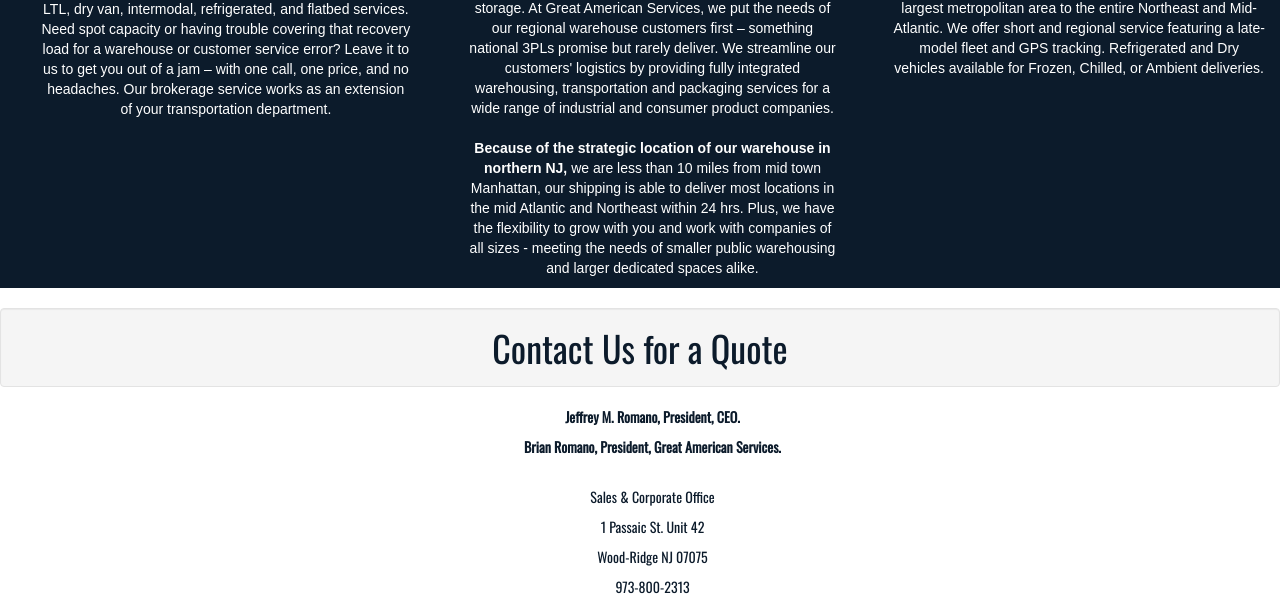
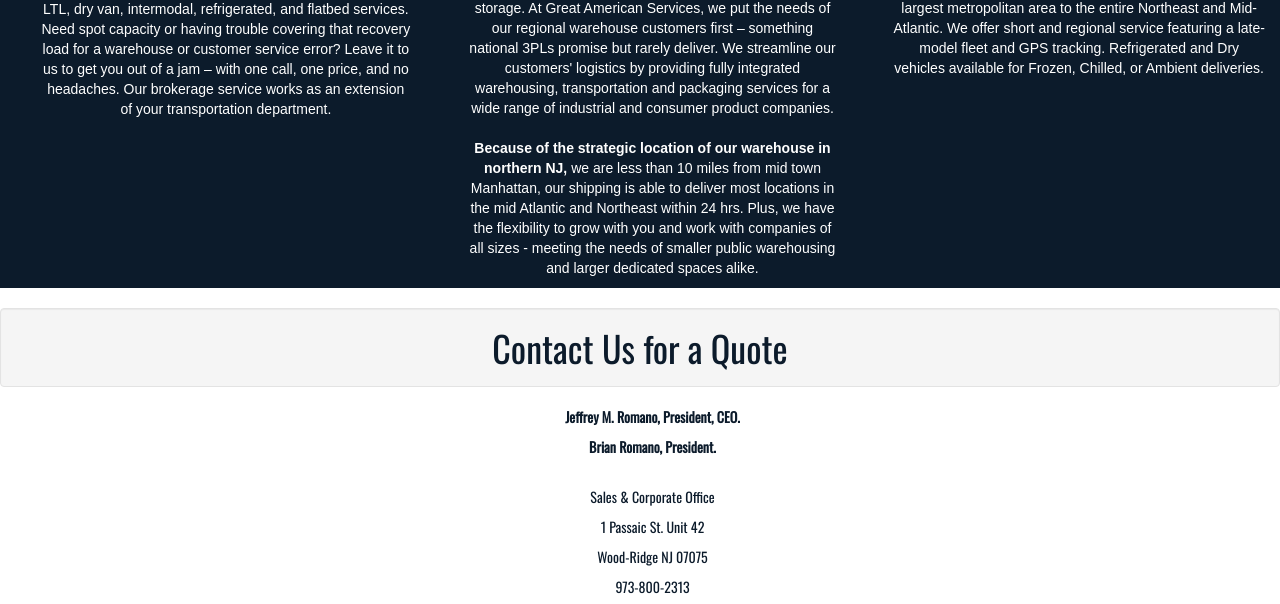
Before and after one commit to ryanfairist/GreatAmericanServices, a plain HTML site: page index.html in a window 1280 px wide. Shown: the part 956-1560 px from the top of the page. Drawn offline with nearby package versions, Linux system fonts and the light colour scheme.

Commit message:
remove GAS division from Brian's name in contacts

```diff
--- a/index.html
+++ b/index.html
@@ -160,7 +160,7 @@
 
 
               <p><strong>Jeffrey M. Romano, President, CEO.</strong></p>
-              <p><strong>Brian Romano, President, Great American Services.</strong></p>
+              <p><strong>Brian Romano, President.</strong></p>
               <br>
 
               <p>Sales & Corporate Office</p>
```
